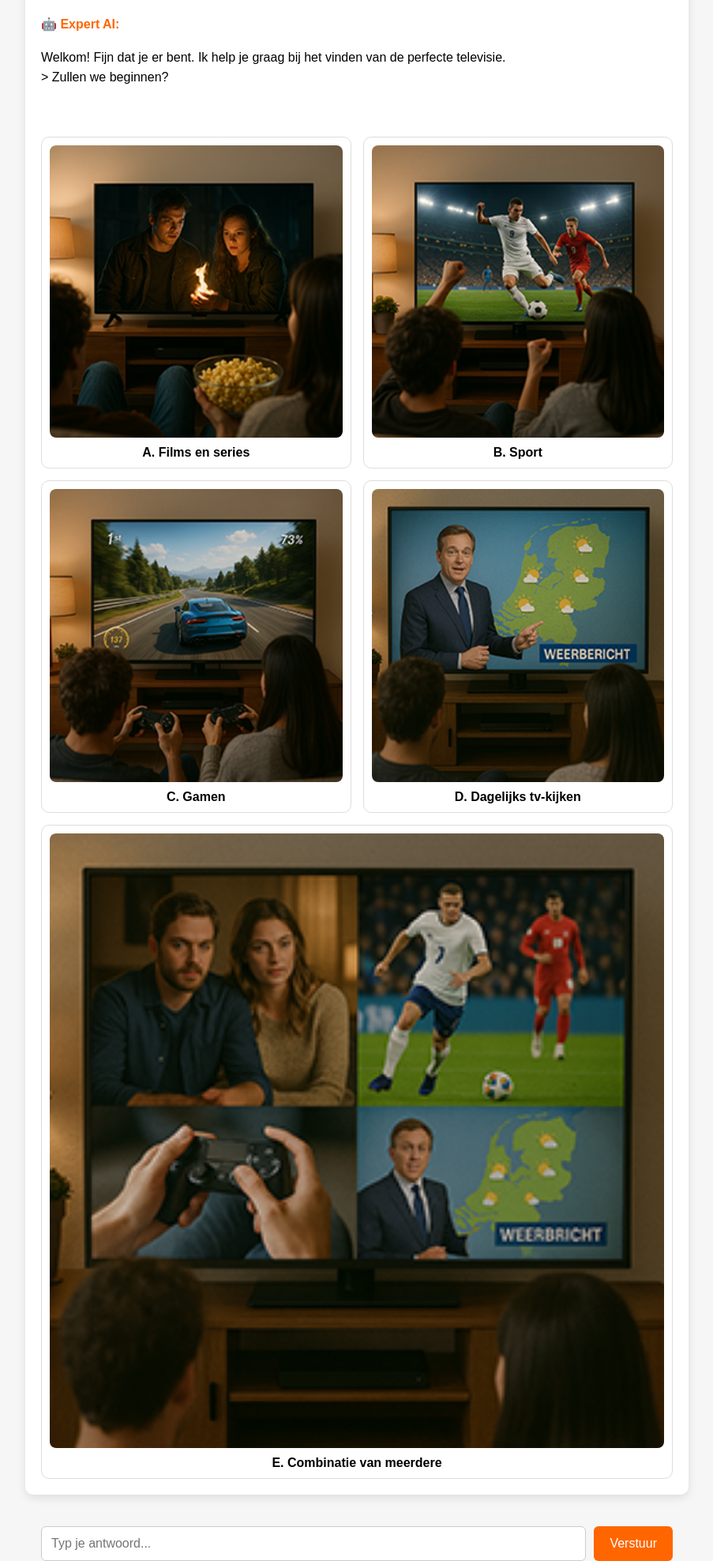
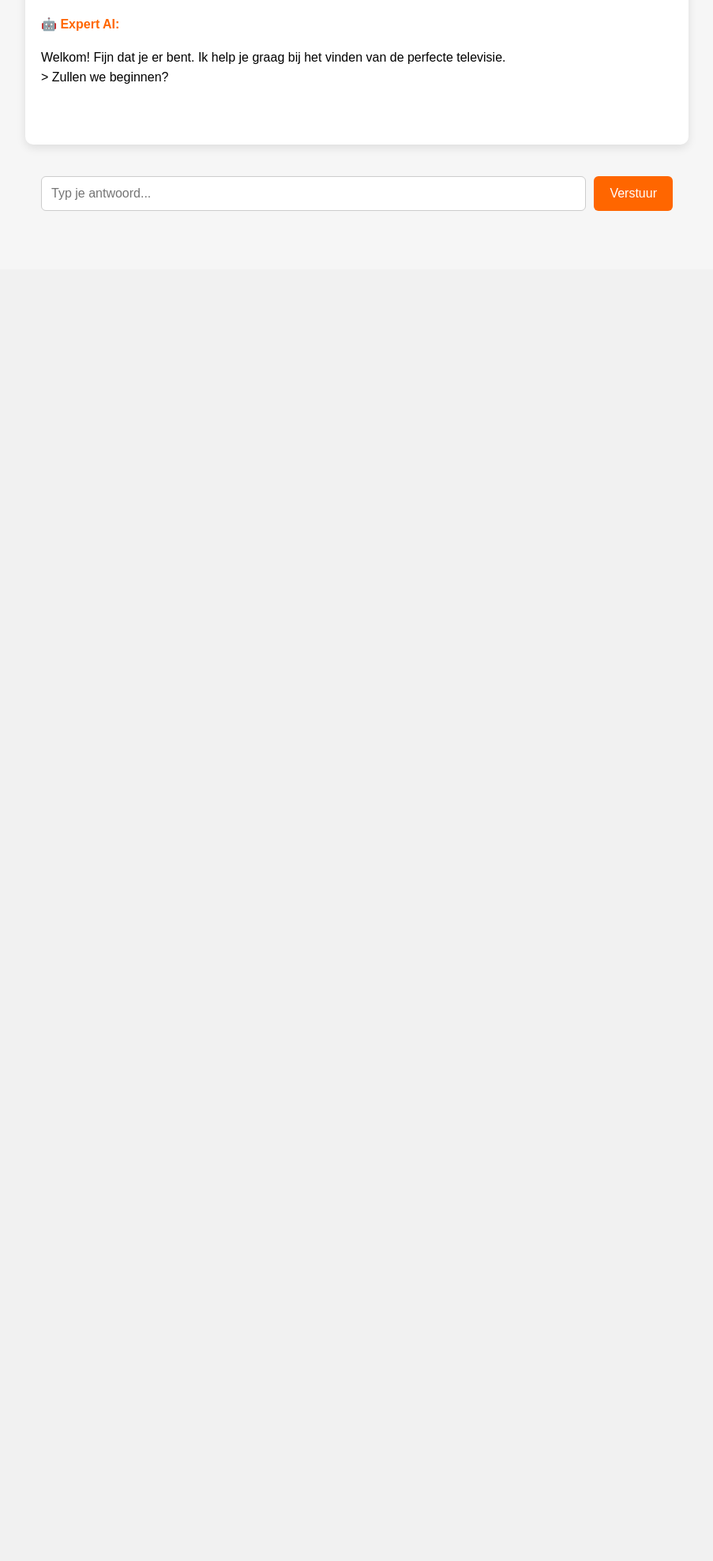
Before and after one commit to Edaniels02/ai-keuzehulp, a Flask app: page /keuzehulp in a window 1280 px wide. Shown: the part 459-2435 px from the top of the page at 79% size, without its empty margins (188-1091 px from the left). After the commit the page ends 726 px from the top, so only its background shows below. Run offline with Flask 3, Linux system fonts and the light colour scheme.

Commit message:
Update 0804 - M2 index.html

```diff
--- a/templates/index.html
+++ b/templates/index.html
@@ -101,15 +101,15 @@
         }
 
         .tv-choice-grid {
-            display: flex;
+            display: none;
             flex-wrap: wrap;
-            justify-content: space-between;
-            gap: 15px;
+            justify-content: center;
+            gap: 10px;
             margin-top: 20px;
         }
 
         .tv-choice {
-            flex: 1 1 45%;
+            width: 130px;
             text-align: center;
             border: 1px solid #ddd;
             border-radius: 10px;
@@ -128,11 +128,12 @@
         .tv-choice div {
             margin-top: 6px;
             font-weight: bold;
+            font-size: 14px;
         }
 
         @media (max-width: 600px) {
             .tv-choice {
-                flex: 1 1 100%;
+                flex: 1 1 45%;
             }
         }
     </style>
@@ -183,6 +184,7 @@
         const form = document.getElementById("chat-form");
         const input = document.getElementById("user-input");
         const tvOptions = document.getElementById("tv-options");
+        let hasAnsweredIntro = false;
 
         form.addEventListener("submit", async (e) => {
             e.preventDefault();
@@ -210,7 +212,8 @@
 
             chatBox.scrollTop = chatBox.scrollHeight;
 
-            if (data.assistant && data.assistant.toLowerCase().includes("waarvoor wil je de tv")) {
+            if (!hasAnsweredIntro && data.assistant.toLowerCase().includes("waarvoor wil je de tv")) {
+                hasAnsweredIntro = true;
                 tvOptions.style.display = "flex";
             } else {
                 tvOptions.style.display = "none";
```
